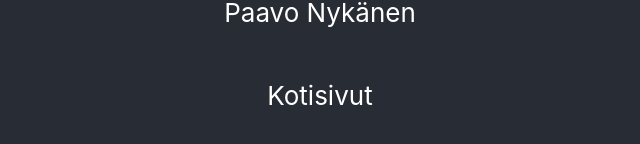
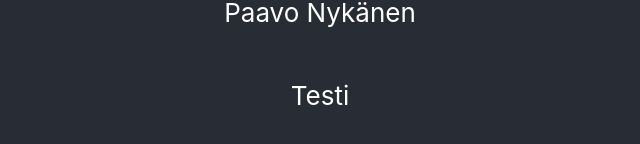
Before and after one commit to PaavoNykanen/PaavoNykanen.github.io, a React (Create React App) app: page / in a window 1280 px wide. Shown: the part 506-650 px from the top of the page, without its empty margins (320-960 px from the left). Built offline with nearby package versions, Linux system fonts and the light colour scheme.

Commit message:
Testi
testi

```diff
--- a/src/App.tsx
+++ b/src/App.tsx
@@ -11,7 +11,7 @@ function App() {
           Paavo Nykänen
         </p>
         <p>
-          Kotisivut
+          Testi
         </p>
       </header>
     </div>
```
